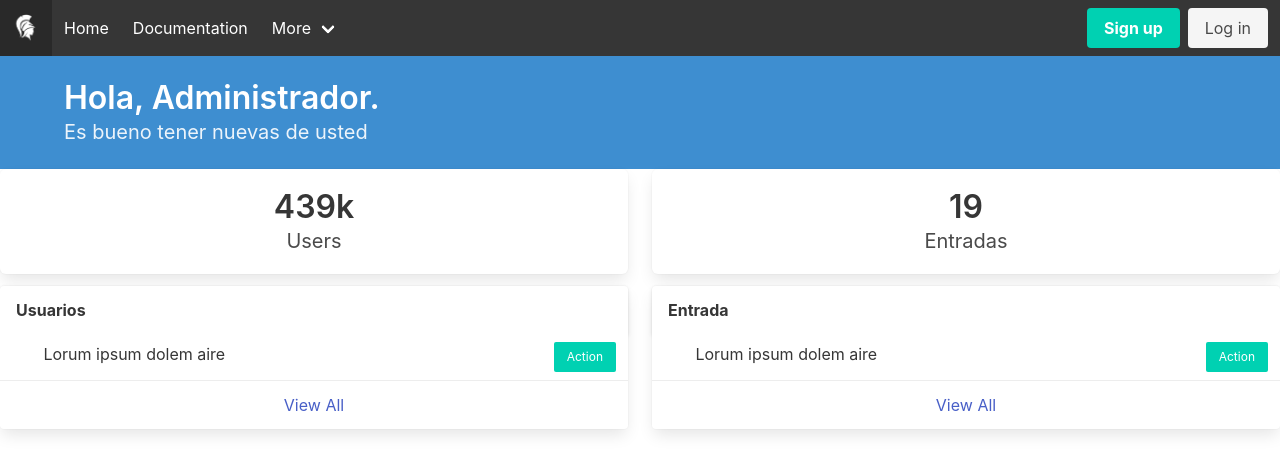
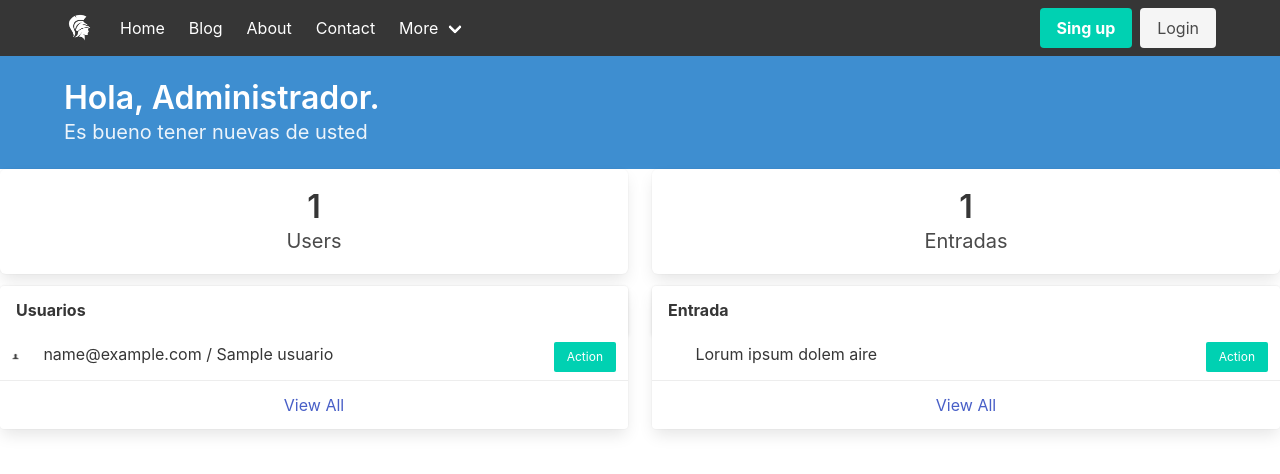
Before and after one commit to Jococa01/Proyecto-Integrado, a PHP site: page /sisadmin.html in a window 1280 px wide. Shown: the top 474 px of the page. Run offline with PHP 8.4, Linux system fonts and the light colour scheme; tables that the repository leaves empty or names only in its code hold one stand-in row (values such as "Sample post").

Commit message:
login update :+1:

```diff
--- a/index.html
+++ b/index.html
@@ -5,16 +5,16 @@
   <meta charset="UTF-8">
   <meta http-equiv="X-UA-Compatible" content="IE=edge">
   <meta name="viewport" content="width=device-width, initial-scale=1.0">
-  <link rel="stylesheet" href="./sample.css">
+  <link rel="stylesheet" href="./portal/Assets/css/sample.css">
+  <link rel="stylesheet" href="./portal/Assets/css/index.css">
   <link rel="shortcut icon" href="./portal/Assets/imgs/favicon.ico">
   <script src="./portal/Assets/Javascript/Index.js"></script>
   <title>Main</title>
-  <link rel="stylesheet" href="./portal/Assets/css/index.css">
 </head>
 
 <body>
 
-  <nav class="navbar is-dark is-fixed-top">
+  <nav class="navbar is-dark">
     <div class="container">
         <div class="navbar-brand">
             <a href="#" class="navbar-item">
--- a/portal/Assets/Javascript/Index.js
+++ b/portal/Assets/Javascript/Index.js
@@ -8,7 +8,9 @@ function main() {
             console.log(data);
             if(data !=null){
                 document.getElementById('endbuttons').innerHTML='<div class="navbar-item has-dropdown is-hoverable"><a class="navbar-link">'+data['user']+'</a><div class="navbar-dropdown"><a class="navbar-item" id="close">Cerrar Sesión</a></div></div>';
-
+                if(data['level']=="administrador"){
+                    document.getElementById('endbuttons').innerHTML='<div class="navbar-item has-dropdown is-hoverable"><a class="navbar-link">'+data['user']+'</a><div class="navbar-dropdown"><a class="navbar-item" id="close">Cerrar Sesión</a><a href="./sisadmin.html" class="navbar-item">Panel de control</a></div></div>';
+                }
                 document.getElementById('close').addEventListener('click',CloseSession);
             }
             document.getElementById('burger').addEventListener('click',toggleBurger);
--- a/portal/Assets/Javascript/Login.js
+++ b/portal/Assets/Javascript/Login.js
@@ -68,7 +68,8 @@ function Checkaccount(data){
 
 function StartSession(passeddata){
     const xhttp = new XMLHttpRequest();
-    let user = passeddata['nombre'];
+    let user = passeddata['email'];
+    let level = passeddata['tipo'];
     xhttp.addEventListener("readystatechange", function () {
         if (this.readyState == 4 && this.status == 200) {
             let data = JSON.parse(this.responseText);
@@ -77,5 +78,5 @@ function StartSession(passeddata){
     });
     xhttp.open("POST", "/portal/Assets/php/session.php", true);
     xhttp.setRequestHeader("Content-type", "application/x-www-form-urlencoded");
-    xhttp.send("user="+user);
+    xhttp.send("user="+user+"&level="+level);
 }
--- /dev/null
+++ b/portal/Assets/Javascript/cp.js
@@ -0,0 +1,26 @@
+document.addEventListener("DOMContentLoaded",main);
+
+function main() {
+    const xhttp = new XMLHttpRequest();
+    xhttp.addEventListener("readystatechange", function () {
+        if (this.readyState == 4 && this.status == 200) {
+            let data = JSON.parse(this.responseText);
+            console.log(data);
+            // console.log(data[2]);
+            document.getElementById('usernum').innerHTML=data[0]['users'];
+            document.getElementById('entrynum').innerHTML=data[1]['entradas'];
+
+            for(let i=0; i < data[2].length;i++){
+                document.getElementById('usertable').innerHTML+='<tr><td width="5%"><img src="./portal/Assets/imgs/avatar.png"></td><td>'+data[2][i][0]+' / '+data[2][i][1]+'</td><td class="level-right"><a class="button is-small is-primary"href="#">Action</a></td></tr>'
+            }
+            document.getElementById('burger').addEventListener('click',function(){
+                let burgerIcon = document.getElementById('burger');
+                let dropMenu = document.getElementById('navMenu');
+                burgerIcon.classList.toggle('is-active');
+                dropMenu.classList.toggle('is-active');
+            });
+        }
+        });
+    xhttp.open("POST", "/portal/Assets/php/sisadmin.php", false);
+    xhttp.send();
+}
--- a/portal/Assets/json/db.json
+++ b/portal/Assets/json/db.json
@@ -1,6 +1,6 @@
 {
     "servername" : "127.0.0.1",
     "username" : "root",
-    "password" : "orgpKvZACpJIyE",
+    "password" : "",
     "db" : "athenea"
 }
--- a/portal/Assets/php/clases/sesionUsuario.php
+++ b/portal/Assets/php/clases/sesionUsuario.php
@@ -1,6 +1,6 @@
 <?php
 
-class sesionUsuario
+class sesionUsuario extends usuarios
 {
 
     public function __construct()
@@ -8,8 +8,9 @@ class sesionUsuario
         session_start();
     }
 
-    public function SetCurrentUser($user){
+    public function SetCurrentUser($user,$level){
         $_SESSION['user'] = $user;
+        $_SESSION['level'] = $level;
     }
 
     public function GetCurrentUser(){
--- a/portal/Assets/php/clases/usuarios.php
+++ b/portal/Assets/php/clases/usuarios.php
@@ -56,4 +56,51 @@ class usuarios extends connection{
 
     }
 
+    public function GetUsers(){
+        try{
+            $stmtUserC = $this->conn->prepare("SELECT count(*) as users FROM usuario");
+            if ($stmtUserC->execute() && $stmtUserC->rowCount() > 0) {
+                return $stmtUserC->fetch(PDO::FETCH_ASSOC);
+            }
+        } catch (Exception | PDOException $e){
+            echo 'Falló la búsqueda'.$e->getMessage();
+        }
+    }
+
+    public function GetEntries(){
+        try{
+            $stmtUserC = $this->conn->prepare("SELECT count(*) as entradas FROM entrada");
+            if ($stmtUserC->execute() && $stmtUserC->rowCount() > 0) {
+                return $stmtUserC->fetch(PDO::FETCH_ASSOC);
+            }
+        } catch (Exception | PDOException $e){
+            echo 'Falló la búsqueda'.$e->getMessage();
+        }
+    }
+
+    public function userList(){
+        try{
+
+            $sqlAll = "SELECT email,contrasenya,nombre,tipo FROM usuario";
+            $rowsAll = $this->conn->query($sqlAll);
+            while ($Usuario = $rowsAll->fetch(PDO::FETCH_ASSOC)) {
+                array_push($this->Usuarios, new usuario(
+                    $Usuario["email"],
+                    $Usuario["contrasenya"],
+                    $Usuario["nombre"],
+                    $Usuario["tipo"]
+                ));
+            }
+            $this->Usuarios;
+        }catch (Exception | PDOException $e){
+            echo 'Falló la búsqueda'.$e->getMessage();
+        }
+    }
+    public function drawUsers(){
+        $array=[];
+        for($n=0;$n<count($this->Usuarios);$n++){
+            $array[$n]=[$this->Usuarios[$n]->GetEmail(),$this->Usuarios[$n]->GetNombre(),$this->Usuarios[$n]->GetTipo()];
+        }
+        return $array;
+    }
 }
--- a/portal/Assets/php/session.php
+++ b/portal/Assets/php/session.php
@@ -7,5 +7,5 @@ $Sesion = new sesionUsuario();
 
 // $result = $Users->searchUser($_POST["email"]);
 // $jambo = $Users->verifyPassword($_POST['email'],$_POST['passwd']);
-$Sesion->SetCurrentUser($_POST['user']);
-echo json_encode("Sesión iniciada correctamente");
+// $Sesion->SetCurrentUser($_POST['user']);
+echo json_encode($Sesion->SetCurrentUser($_POST['user'],$_POST['level']));
--- a/portal/Assets/php/sisadmin.php
+++ b/portal/Assets/php/sisadmin.php
@@ -1 +1,8 @@
 <?php
+require_once('autoload.php');
+
+$Susers = new usuarios();
+$Susers->userList();
+// $sesion = new sesionUsuario();
+$output=[$Susers->GetUsers(),$Susers->GetEntries(),$Susers->drawUsers()];
+echo json_encode($output);
--- a/sisadmin.html
+++ b/sisadmin.html
@@ -7,51 +7,55 @@
     <meta name="viewport" content="width=device-width, initial-scale=1.0">
     <title>sistema de admin</title>
     <link rel="stylesheet" href="portal/Assets/css/sample.css">
+    <script src="./portal/Assets/Javascript/cp.js"></script>
 
 </head>
 
 <body>
-    <nav class="navbar is-dark" role="navigation" aria-label="main navigation">
+  <nav class="navbar is-dark">
+    <div class="container">
         <div class="navbar-brand">
-          <a class="navbar-item" href="">
-            <img src="./portal/Assets/imgs/Logo-white.png" width="" height="50">
+            <a href="./index.html" class="navbar-item">
+                <img src="./portal/Assets/imgs/Logo-white.png" width="32" height="32">
             </a>
 
-          <a role="button" class="navbar-burger" aria-label="menu" aria-expanded="false" data-target="navbarBasicExample">
+            <a class="navbar-burger" data-target="navMenu" id="burger">
                 <span aria-hidden="true"></span>
                 <span aria-hidden="true"></span>
                 <span aria-hidden="true"></span>
             </a>
         </div>
 
-        <div id="navbarBasicExample" class="navbar-menu">
+        <div class="navbar-menu" id="navMenu">
             <div class="navbar-start">
-            <a class="navbar-item">
+                <a href="./index.html" class="navbar-item">
                     Home
                 </a>
-
-            <a class="navbar-item">
-              Documentation
+                <a href="#" class="navbar-item">
+                    Blog
+                </a>
+                <a href="#" class="navbar-item">
+                    About
+                </a>
+                <a href="#" class="navbar-item">
+                    Contact
                 </a>
 
                 <div class="navbar-item has-dropdown is-hoverable">
-              <a class="navbar-link">
+                    <a href="#" class="navbar-link">
                         More
                     </a>
 
-              <div class="navbar-dropdown">
-                <a class="navbar-item">
-                  About
+                    <div class="navbar-dropdown is-left">
+                        <a href="#" class="navbar-item">
+                            Profile
                         </a>
-                <a class="navbar-item">
-                  Jobs
-                </a>
-                <a class="navbar-item">
-                  Contact
+                        <a href="#" class="navbar-item">
+                            Settings
                         </a>
                         <hr class="navbar-divider">
-                <a class="navbar-item">
-                  Report an issue
+                        <a href="#" class="navbar-item">
+                            Logout
                         </a>
                     </div>
                 </div>
@@ -60,12 +64,13 @@
             <div class="navbar-end">
                 <div class="navbar-item">
                     <div class="buttons" id="endbuttons">
-                <a class="button is-primary" href="./signup.html">
-                  <strong>Sign up</strong>
+                        <a href="./signup.html" class="button is-primary">
+                            <strong>Sing up</strong>
                         </a>
-                <a class="button is-light" href="./login.html">
-                  Log in
+                        <a href="./login.html" class="button is-light">
+                            Login
                         </a>
+                    </div>
                 </div>
             </div>
         </div>
@@ -87,14 +92,14 @@
         <div class="tile is-ancestor has-text-centered">
             <div class="tile is-parent">
                 <article class="tile is-child box">
-                    <p class="title">439k</p>
+                    <p class="title" id="usernum">NaN</p>
                     <p class="subtitle">Users</p>
                 </article>
             </div>
 
             <div class="tile is-parent">
                 <article class="tile is-child box">
-                    <p class="title">19</p>
+                    <p class="title" id="entrynum">NaN</p>
                     <p class="subtitle">Entradas</p>
                 </article>
             </div>
@@ -117,15 +122,7 @@
                     <div class="card-table">
                         <div class="content">
                             <table class="table is-fullwidth is-striped">
-                                <tbody>
-                                    <tr>
-                                        <td width="5%"><i class="fa fa-bell-o"></i></td>
-                                        <td>Lorum ipsum dolem aire</td>
-                                        <td class="level-right"><a class="button is-small is-primary"
-                                                href="#">Action</a>
-                                        </td>
-                                    </tr>
-
+                                <tbody id="usertable">
                                 </tbody>
                             </table>
                         </div>
@@ -159,8 +156,6 @@
                                                 href="#">Action</a>
                                         </td>
                                     </tr>
-
-
                                 </tbody>
                             </table>
                         </div>
```
Also changed, not shown: test.html (added, +16 -0 lines). Lines whose indentation alone changed are shown as unchanged.
